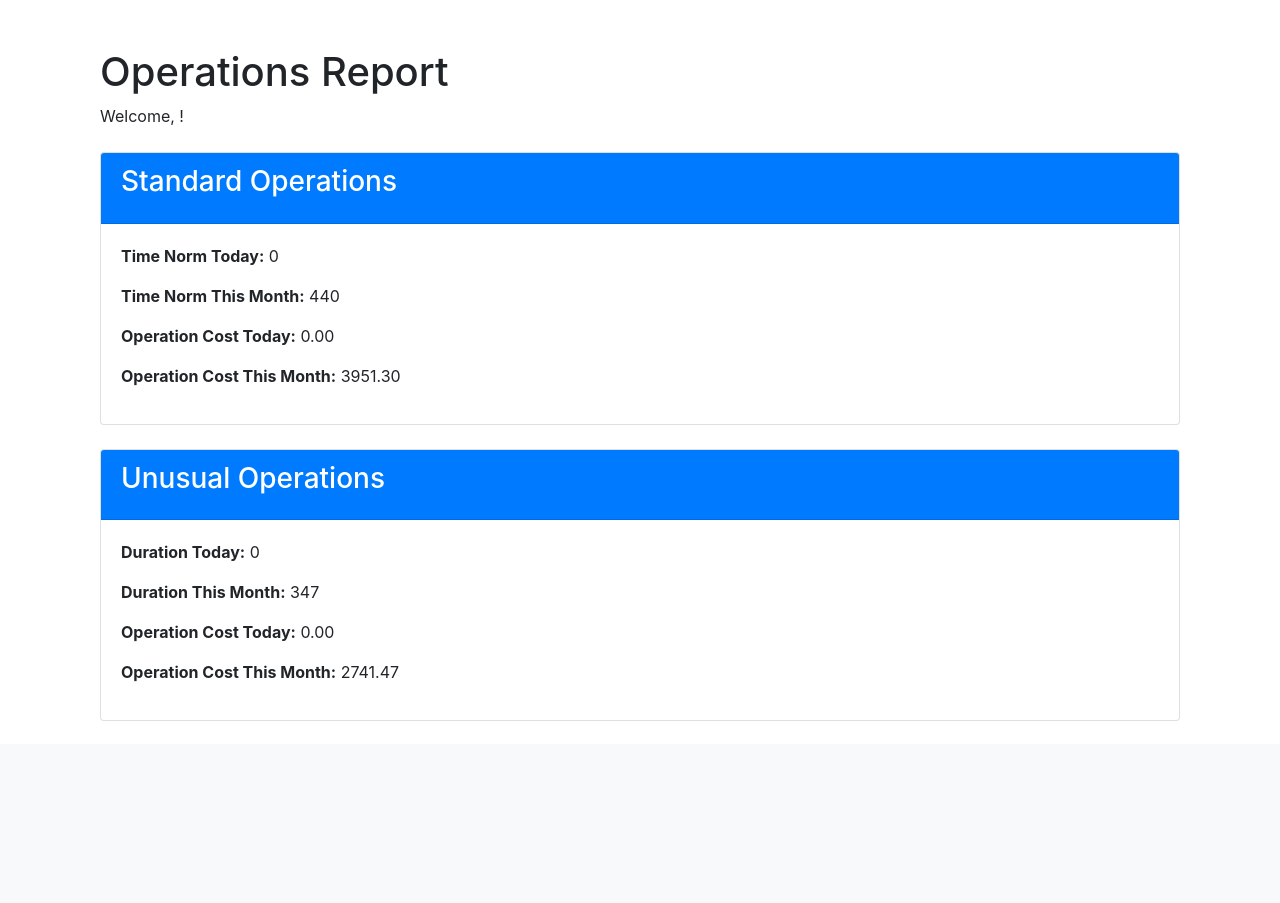
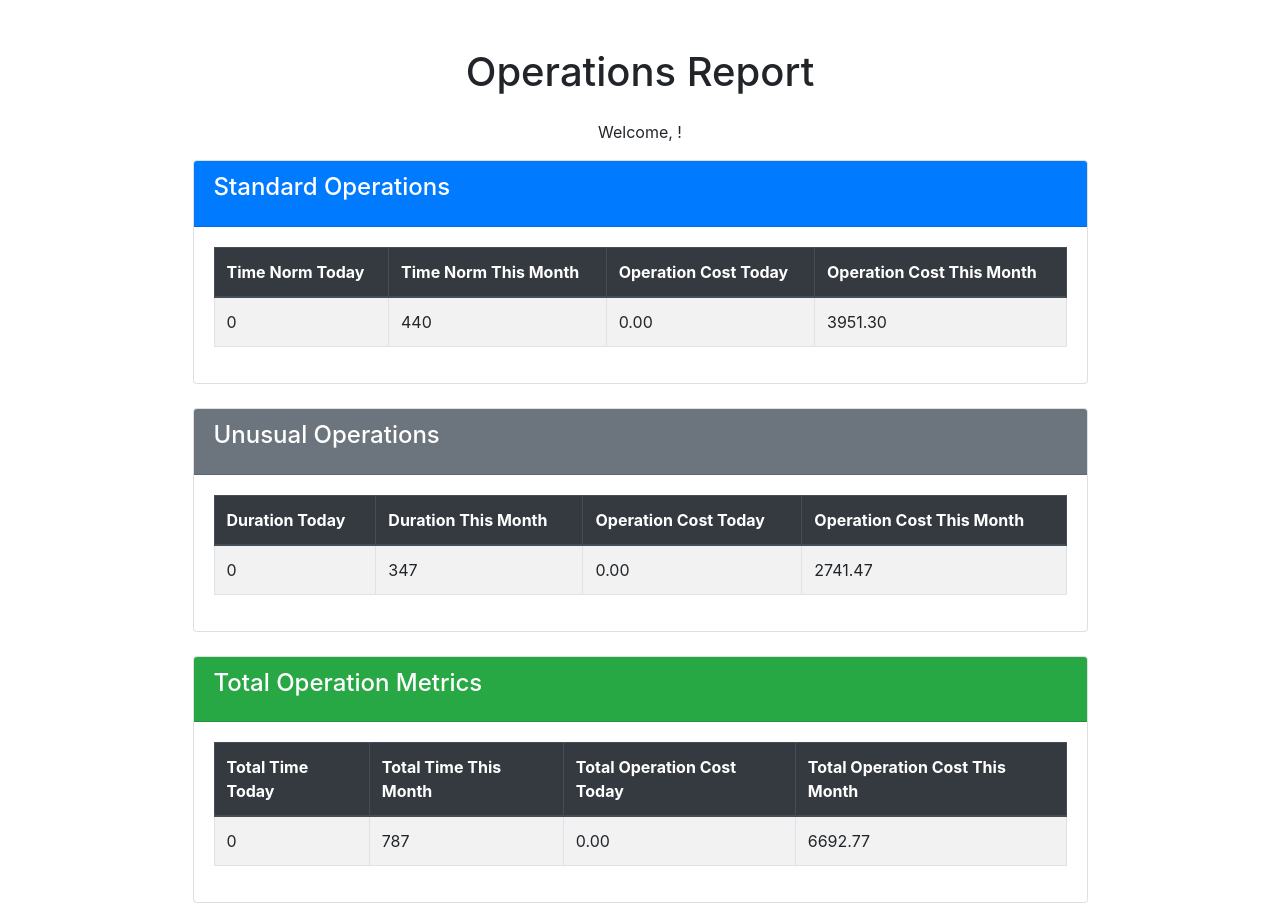
Before and after one commit to Sergey-Pashkov/MB4, a Django app: page /operations_report/ in a window 1280 px wide. Shown: the part 56-959 px from the top of the page. Before the commit the page ends 777 px from the top, so only its background shows below. Run offline with Django 5.2, Linux system fonts and the light colour scheme; data comes from the database, SQL or seed files in the repository; some libraries are stand-ins or nearby versions.

Commit message:
Применены стили к форме Отчета по операциям

```diff
--- a/Home_button/Accounting_button/templates/Accounting_button/operations_report.html
+++ b/Home_button/Accounting_button/templates/Accounting_button/operations_report.html
@@ -1,30 +1,91 @@
-<!-- templates/Accounting_button/operations_report.html -->
 {% extends "Accounting_button/base.html" %}
+
 {% block title %}Operations Report{% endblock %}
+
 {% block content %}
 <div class="container mt-5">
-    <h1>Operations Report</h1>
-    <p>Welcome, {{ user.username }}!</p>
-    <div class="card mt-4">
+    <h1 class="text-center mb-4">Operations Report</h1>
+    <p class="text-center">Welcome, {{ user.username }}!</p>
+
+    <div class="row justify-content-center">
+        <div class="col-md-10">
+            <div class="card mb-4">
                 <div class="card-header bg-primary text-white">
-            <h3 class="card-title">Standard Operations</h3>
+                    <h4 class="card-title">Standard Operations</h4>
                 </div>
                 <div class="card-body">
-            <p><strong>Time Norm Today:</strong> {{ time_norm_today }}</p>
-            <p><strong>Time Norm This Month:</strong> {{ time_norm_month }}</p>
-            <p><strong>Operation Cost Today:</strong> {{ operation_cost_standard_today|floatformat:2 }}</p>
-            <p><strong>Operation Cost This Month:</strong> {{ operation_cost_standard_month|floatformat:2 }}</p>
+                    <table class="table table-bordered table-striped">
+                        <thead class="thead-dark">
+                            <tr>
+                                <th>Time Norm Today</th>
+                                <th>Time Norm This Month</th>
+                                <th>Operation Cost Today</th>
+                                <th>Operation Cost This Month</th>
+                            </tr>
+                        </thead>
+                        <tbody>
+                            <tr>
+                                <td>{{ time_norm_today }}</td>
+                                <td>{{ time_norm_month }}</td>
+                                <td>{{ standard_operation_cost_today|floatformat:2 }}</td>
+                                <td>{{ standard_operation_cost_month|floatformat:2 }}</td>
+                            </tr>
+                        </tbody>
+                    </table>
                 </div>
             </div>
-    <div class="card mt-4">
-        <div class="card-header bg-primary text-white">
-            <h3 class="card-title">Unusual Operations</h3>
+
+            <div class="card mb-4">
+                <div class="card-header bg-secondary text-white">
+                    <h4 class="card-title">Unusual Operations</h4>
                 </div>
                 <div class="card-body">
-            <p><strong>Duration Today:</strong> {{ duration_today }}</p>
-            <p><strong>Duration This Month:</strong> {{ duration_month }}</p>
-            <p><strong>Operation Cost Today:</strong> {{ operation_cost_unusual_today|floatformat:2 }}</p>
-            <p><strong>Operation Cost This Month:</strong> {{ operation_cost_unusual_month|floatformat:2 }}</p>
+                    <table class="table table-bordered table-striped">
+                        <thead class="thead-dark">
+                            <tr>
+                                <th>Duration Today</th>
+                                <th>Duration This Month</th>
+                                <th>Operation Cost Today</th>
+                                <th>Operation Cost This Month</th>
+                            </tr>
+                        </thead>
+                        <tbody>
+                            <tr>
+                                <td>{{ duration_today }}</td>
+                                <td>{{ duration_month }}</td>
+                                <td>{{ unusual_operation_cost_today|floatformat:2 }}</td>
+                                <td>{{ unusual_operation_cost_month|floatformat:2 }}</td>
+                            </tr>
+                        </tbody>
+                    </table>
+                </div>
+            </div>
+
+            <div class="card">
+                <div class="card-header bg-success text-white">
+                    <h4 class="card-title">Total Operation Metrics</h4>
+                </div>
+                <div class="card-body">
+                    <table class="table table-bordered table-striped">
+                        <thead class="thead-dark">
+                            <tr>
+                                <th>Total Time Today</th>
+                                <th>Total Time This Month</th>
+                                <th>Total Operation Cost Today</th>
+                                <th>Total Operation Cost This Month</th>
+                            </tr>
+                        </thead>
+                        <tbody>
+                            <tr>
+                                <td>{{ total_time_today }}</td>
+                                <td>{{ total_time_month }}</td>
+                                <td>{{ total_cost_today|floatformat:2 }}</td>
+                                <td>{{ total_cost_month|floatformat:2 }}</td>
+                            </tr>
+                        </tbody>
+                    </table>
+                </div>
+            </div>
         </div>
     </div>
 </div>
--- a/Home_button/Accounting_button/templates/Accounting_button/owner_dashboard.html
+++ b/Home_button/Accounting_button/templates/Accounting_button/owner_dashboard.html
@@ -14,5 +14,6 @@
 <a href="{% url 'deviation_log_list' %}" class="btn btn-primary mb-2">View Deviation Logs</a>
 <a href="{% url 'standard_operations_report' %}" class="btn btn-primary mb-2">Standard Operations Report</a> <!-- Новая кнопка для отчета по стандартным операциям -->
 <a href="{% url 'unusual_operations_report' %}" class="btn btn-primary mb-2">Unusual Operations Report</a> <!-- Новая кнопка для отчета по нестандартным операциям -->
+<a href="{% url 'operations_report' %}" class="btn btn-primary mb-2">Operations Report</a> <!-- Новая кнопка для объединенного отчета -->
 
 {% endblock %}
--- a/Home_button/Accounting_button/views.py
+++ b/Home_button/Accounting_button/views.py
@@ -460,7 +460,6 @@ def unusual_operations_report(request):
     return render(request, 'Accounting_button/unusual_operations_report.html', context)
 
 from django.shortcuts import render
-from django.utils.timezone import now
 from django.db.models import Sum, F
 from .models import StandardOperationLog, UnusualOperationLog
 from datetime import datetime
@@ -470,7 +469,7 @@ def operations_report(request):
     start_of_day = datetime.combine(today, datetime.min.time())
     start_of_month = datetime(today.year, today.month, 1)
 
-    # Стандартные операции
+    # Суммируем произведение time_norm и quantity за текущий день и за текущий месяц
     time_norm_today = StandardOperationLog.objects.filter(timestamp__gte=start_of_day).aggregate(
         total_time_norm=Sum(F('time_norm') * F('quantity'))
     )['total_time_norm'] or 0
@@ -479,30 +478,52 @@ def operations_report(request):
         total_time_norm=Sum(F('time_norm') * F('quantity'))
     )['total_time_norm'] or 0
 
-    operation_cost_standard_today = StandardOperationLog.objects.filter(timestamp__gte=start_of_day).aggregate(
+    # Суммируем operation_cost за текущий день и за текущий месяц
+    standard_operation_cost_today = StandardOperationLog.objects.filter(timestamp__gte=start_of_day).aggregate(
         total_operation_cost=Sum('operation_cost')
     )['total_operation_cost'] or 0
 
-    operation_cost_standard_month = StandardOperationLog.objects.filter(timestamp__gte=start_of_month).aggregate(
+    standard_operation_cost_month = StandardOperationLog.objects.filter(timestamp__gte=start_of_month).aggregate(
         total_operation_cost=Sum('operation_cost')
     )['total_operation_cost'] or 0
 
-    # Нестандартные операции
-    duration_today = UnusualOperationLog.objects.filter(timestamp__gte=start_of_day).aggregate(Sum('duration_minutes'))['duration_minutes__sum'] or 0
-    duration_month = UnusualOperationLog.objects.filter(timestamp__gte=start_of_month).aggregate(Sum('duration_minutes'))['duration_minutes__sum'] or 0
+    # Суммируем duration_minutes за текущий день и за текущий месяц
+    duration_today = UnusualOperationLog.objects.filter(timestamp__gte=start_of_day).aggregate(
+        total_duration=Sum('duration_minutes')
+    )['total_duration'] or 0
 
-    operation_cost_unusual_today = UnusualOperationLog.objects.filter(timestamp__gte=start_of_day).aggregate(Sum('operation_cost'))['operation_cost__sum'] or 0
-    operation_cost_unusual_month = UnusualOperationLog.objects.filter(timestamp__gte=start_of_month).aggregate(Sum('operation_cost'))['operation_cost__sum'] or 0
+    duration_month = UnusualOperationLog.objects.filter(timestamp__gte=start_of_month).aggregate(
+        total_duration=Sum('duration_minutes')
+    )['total_duration'] or 0
+
+    # Суммируем operation_cost за текущий день и за текущий месяц
+    unusual_operation_cost_today = UnusualOperationLog.objects.filter(timestamp__gte=start_of_day).aggregate(
+        total_operation_cost=Sum('operation_cost')
+    )['total_operation_cost'] or 0
+
+    unusual_operation_cost_month = UnusualOperationLog.objects.filter(timestamp__gte=start_of_month).aggregate(
+        total_operation_cost=Sum('operation_cost')
+    )['total_operation_cost'] or 0
+
+    # Общие значения для времени и стоимости всех операций
+    total_time_today = time_norm_today + duration_today
+    total_time_month = time_norm_month + duration_month
+    total_cost_today = standard_operation_cost_today + unusual_operation_cost_today
+    total_cost_month = standard_operation_cost_month + unusual_operation_cost_month
 
     context = {
         'time_norm_today': time_norm_today,
         'time_norm_month': time_norm_month,
-        'operation_cost_standard_today': operation_cost_standard_today,
-        'operation_cost_standard_month': operation_cost_standard_month,
+        'standard_operation_cost_today': standard_operation_cost_today,
+        'standard_operation_cost_month': standard_operation_cost_month,
         'duration_today': duration_today,
         'duration_month': duration_month,
-        'operation_cost_unusual_today': operation_cost_unusual_today,
-        'operation_cost_unusual_month': operation_cost_unusual_month,
+        'unusual_operation_cost_today': unusual_operation_cost_today,
+        'unusual_operation_cost_month': unusual_operation_cost_month,
+        'total_time_today': total_time_today,
+        'total_time_month': total_time_month,
+        'total_cost_today': total_cost_today,
+        'total_cost_month': total_cost_month
     }
 
     return render(request, 'Accounting_button/operations_report.html', context)
```
Lines whose indentation alone changed are shown as unchanged.
